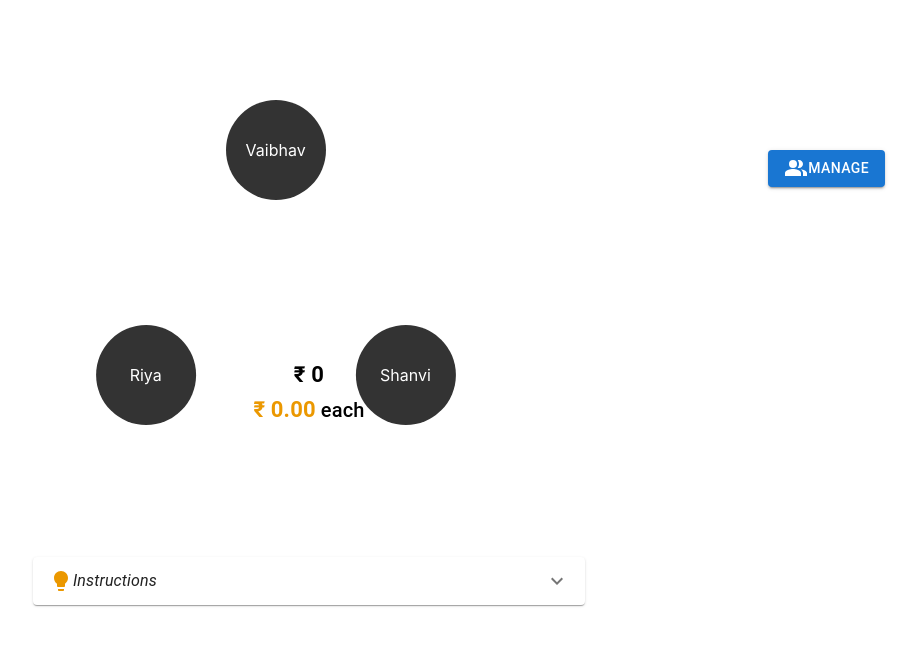
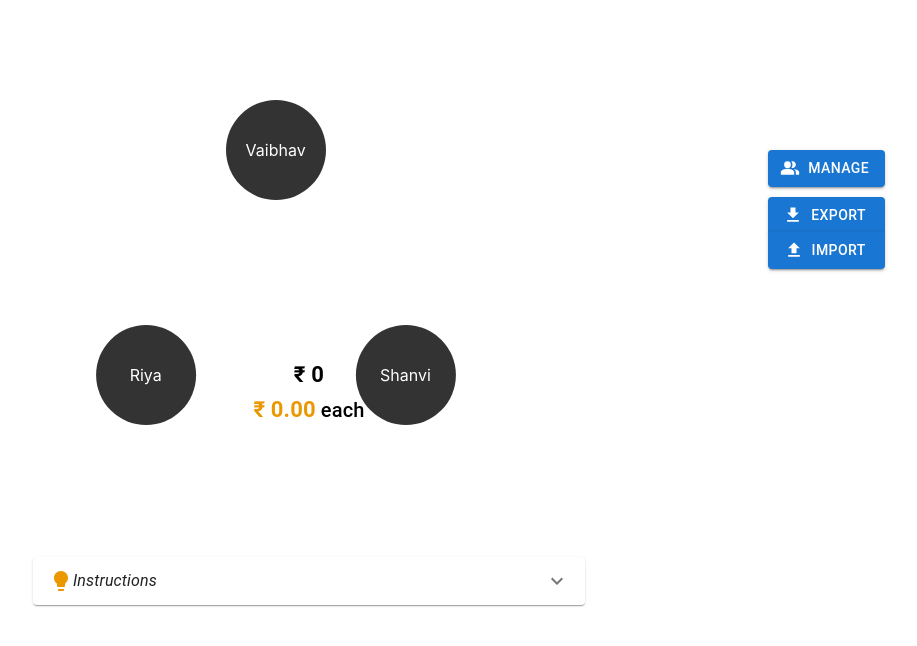
Before and after one commit to mr-vaibh/stm-money, a React (Create React App) app: page / in a window 1280 px wide. Shown: the top 646 px of the page, without its empty margins (331-1248 px from the left). Built offline with nearby package versions, Linux system fonts and the light colour scheme.

Commit message:
FEATURE: Import/Export

```diff
--- a/src/components/ControlBox/ControlBox.js
+++ b/src/components/ControlBox/ControlBox.js
@@ -4,6 +4,7 @@ import Button from '@mui/material/Button';
 import PeopleAltIcon from '@mui/icons-material/PeopleAlt';
 
 import ControlBoxModal from './ControlBoxModal';
+import ImportExport from './ImportExport';
 
 export default function ControlBox({ people, setPeople }) {
     const [open, setOpen] = useState(false);
@@ -12,7 +13,10 @@ export default function ControlBox({ people, setPeople }) {
 
     return (
         <div id="control-box">
-            <Button variant="contained" onClick={handleOpen}><PeopleAltIcon /> Manage</Button>
+            <div style={{ display: 'flex', flexDirection: 'column' }}>
+                <Button variant="contained" onClick={handleOpen} style={{ marginBottom: '10px' }} startIcon={<PeopleAltIcon />}>Manage</Button>
+                <ImportExport people={people} setPeople={setPeople} />
+            </div>
 
             <ControlBoxModal
                 people={people}
--- /dev/null
+++ b/src/components/ControlBox/ImportExport.js
@@ -0,0 +1,54 @@
+import React from 'react'
+
+import Button from '@mui/material/Button';
+import ButtonGroup from '@mui/material/ButtonGroup';
+
+import DownloadIcon from '@mui/icons-material/Download';
+import UploadIcon from '@mui/icons-material/Upload';
+
+export default function ImportExport({ people, setPeople }) {
+
+    const exportPeopleData = () => {
+        const filename = 'people_data.json';
+        const data = JSON.stringify(people);
+
+        const blob = new Blob([data], { type: 'application/json' });
+        const url = URL.createObjectURL(blob);
+
+        const link = document.createElement('a');
+        link.href = url;
+        link.download = filename;
+        document.body.appendChild(link);
+        link.click();
+        document.body.removeChild(link);
+    };
+
+    const importPeopleData = (event) => {
+        const fileInput = event.target;
+        const file = fileInput.files[0];
+
+        if (file) {
+            const reader = new FileReader();
+            reader.onload = (e) => {
+                try {
+                    const importedData = JSON.parse(e.target.result);
+                    setPeople(importedData);
+                } catch (error) {
+                    console.error('Error parsing JSON file:', error);
+                }
+            };
+
+            reader.readAsText(file);
+        }
+    };
+
+    return (
+        <ButtonGroup
+            orientation="vertical"
+            aria-label="vertical outlined button group"
+        >
+            <Button variant="contained" onClick={exportPeopleData} startIcon={<DownloadIcon />}>Export</Button>
+            <Button variant="contained" component="label" startIcon={<UploadIcon />}>Import <input hidden type="file" accept=".json" onChange={importPeopleData} /></Button>
+        </ButtonGroup>
+    )
+}
```
